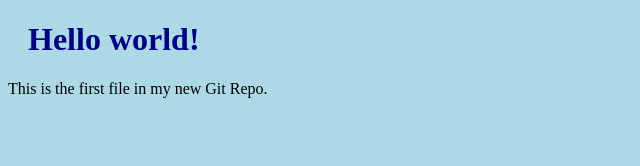
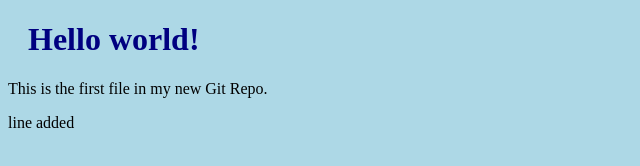
Before and after one commit to Maciejka666/github, a plain HTML site: page index.html in a window 1280 px wide. Shown: the full height of the page, 0-640 px from the left. Drawn offline with Linux system fonts and the light colour scheme.

Commit message:
First release of Hello World!1

```diff
--- a/index.html
+++ b/index.html
@@ -8,6 +8,7 @@
 
 <h1>Hello world!</h1>
 <p>This is the first file in my new Git Repo.</p>
+<p>line added </p>
 
 </body>
 </html>
```
Also changed, not shown: README.MD.txt.
